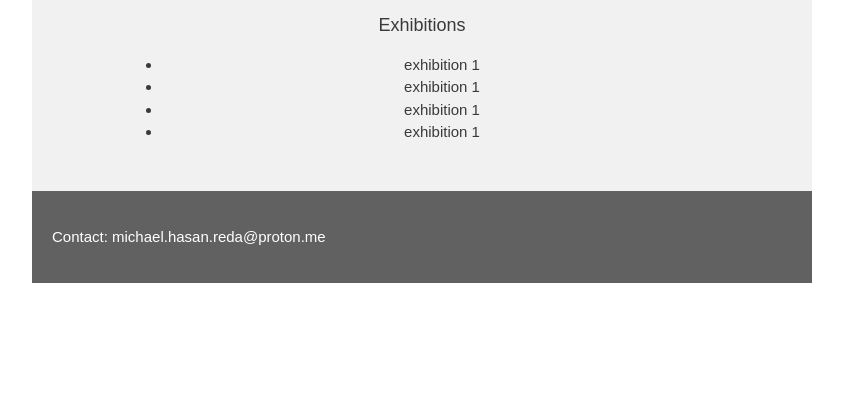
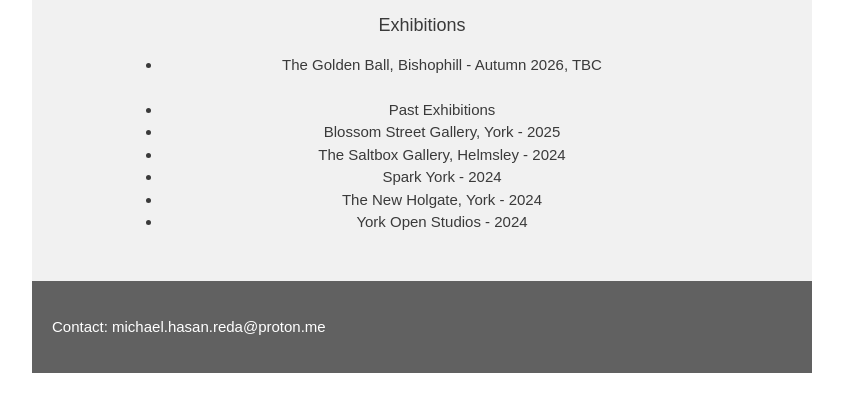
Before and after one commit to michaelhasanreda/michaelhasanreda.github.io, a plain HTML site: page index.html in a window 1280 px wide. Shown: the part 2150-2543 px from the top of the page, without its empty margins (318-1161 px from the left). Before the commit the page ends 2453 px from the top, so only its background shows below. Drawn offline with Linux system fonts and the light colour scheme.

Commit message:
Update index.html

```diff
--- a/index.html
+++ b/index.html
@@ -109,10 +109,14 @@
     <div class="w3-content w3-center" style="max-width:600px" id="exhibitions">
           <h5><b>Exhibitions</b></h5>
       <ul>
-        <li>exhibition 1</li>
-        <li>exhibition 1</li>
-        <li>exhibition 1</li>
-        <li>exhibition 1</li>
+        <li>The Golden Ball, Bishophill - Autumn 2026, TBC</li>
+        <br>
+        <li><b>Past Exhibitions</b></li>
+        <li>Blossom Street Gallery, York - 2025</li>
+        <li>The Saltbox Gallery, Helmsley - 2024</li>
+        <li>Spark York - 2024</li>
+        <li>The New Holgate, York - 2024</li>
+        <li>York Open Studios - 2024</li>
       </ul>
     </div>
   </div>
```
